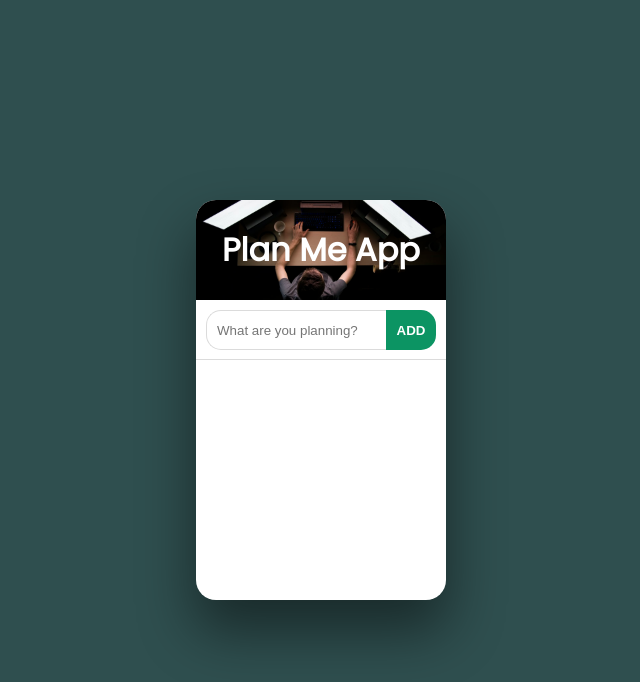
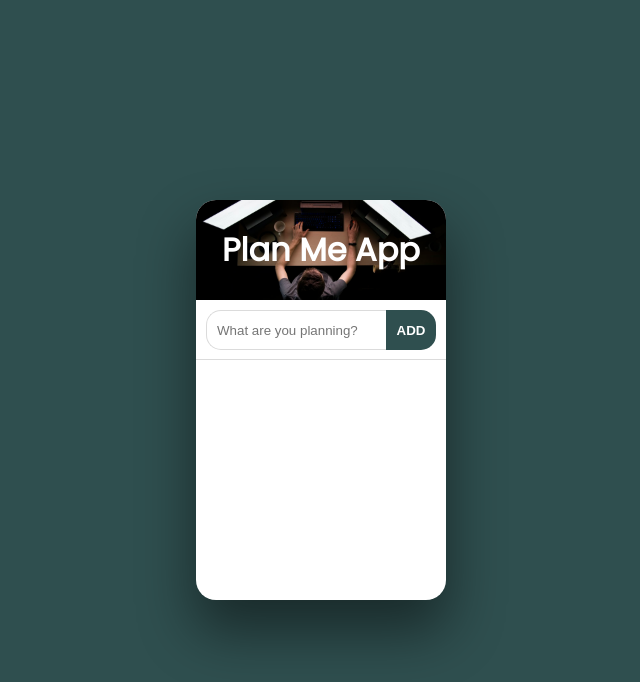
Before and after one commit to AsmatSgm/planme_app, a plain HTML site: page index.html in a window 1280 px wide. In both pictures the pointer is over the button "ADD". Shown: the whole page, without its empty margins (319-959 px from the left). Drawn offline with Linux system fonts and the light colour scheme.

Commit message:
change color

```diff
--- a/style.css
+++ b/style.css
@@ -64,7 +64,7 @@ body {
     transition: all 0.2s ease-in-out;
 }
 .add:hover {
-    background-color: #0c9463;
+    background-color: #2F4F4F;
 }
 .list {
     width: 100%;
```
